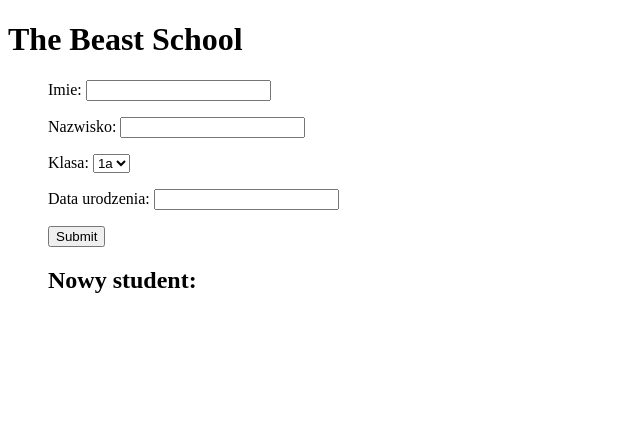
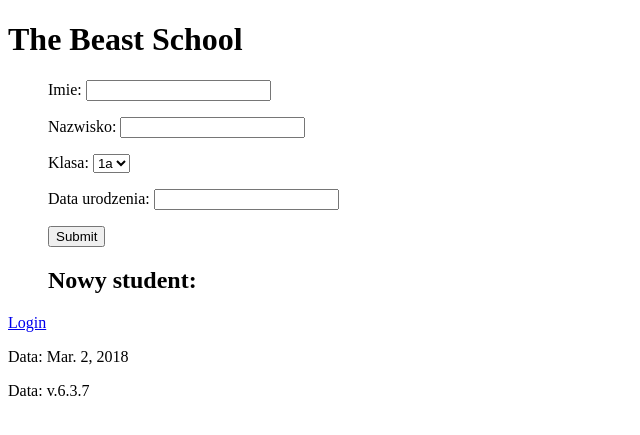
Before and after one commit to Elmartin913/studmanager, a Django app: page /add_student in a window 1280 px wide. Shown: the top 435 px of the page, without its empty margins (0-640 px from the left). Run offline with Django 3.2, Linux system fonts and the light colour scheme.

Commit message:
LoginView LogoutView

```diff
--- a/studmanage/smapp/forms.py
+++ b/studmanage/smapp/forms.py
@@ -33,3 +33,8 @@ class MessageForm(forms.ModelForm):
     class Meta:
         model = Message
         exclude = ['date_sent']
+
+
+class LoginForm(forms.Form):
+    login = forms.CharField(label='Login')
+    password = forms.CharField(label='Haslo', widget=forms.PasswordInput)
--- a/studmanage/smapp/templates/base.html
+++ b/studmanage/smapp/templates/base.html
@@ -11,6 +11,16 @@
         <ul>
             {% block content %} {% endblock %}
         </ul>
+        <footer>
+            <p>{{ request.user.username }}</p>
+            {% if request.user.is_authenticated %}
+                <p><a href="{% url 'logout' %}">Logout</a></p>
+            {% else %}
+                <p><a href="{% url 'login' %}">Login</a></p>
+            {% endif %}
+            <p>Data: {{ date }}</p>
+            <p>Data: {{ version }}</p>
+        </footer>
     </body>
 
 </html>
--- a/studmanage/smapp/views.py
+++ b/studmanage/smapp/views.py
@@ -4,6 +4,7 @@ from django.views import View
 from django.views.generic.edit import CreateView
 from django.views.generic.list import ListView
 from django.contrib.auth.models import User
+from django.contrib.auth import login, logout
 from django.http import HttpResponse, HttpResponseRedirect, request
 from django.urls import reverse, reverse_lazy
 
@@ -22,6 +23,7 @@ from .forms import (
     PresenceListForm,
     SchoolSubjectForm,
     MessageForm,
+    LoginForm,
 )
 
 
@@ -160,3 +162,31 @@ class MessageFormView(CreateView):
 class UserListView(ListView):
     model = User
     template_name = 'user_list.html'
+
+
+class LoginView(View):
+
+    def get(self, request):
+        form = LoginForm()
+        return render(request, 'login.html', {'form': form})
+
+    def post(self, request):
+        form = LoginForm(request.POST)
+        if form.is_valid():
+            login2 = form.cleaned_data['login']
+            password = form.cleaned_data['password']
+            user = authenticate(
+                username=login2,
+                password=password
+            )
+            if user is not None:
+                login(request, user)
+                return HttpResponse('Zalogowany {}'.format(user.username))
+            else:
+                return HttpResponse('Niepoprawne dane do logowania')
+
+
+class LogoutView(View):
+    def get(self, request):
+        logout(request)
+        return HttpResponseRedirect(reverse('login'))
--- a/studmanage/studmanage/settings.py
+++ b/studmanage/studmanage/settings.py
@@ -105,7 +105,7 @@ AUTH_PASSWORD_VALIDATORS = [
 # Internationalization
 # https://docs.djangoproject.com/en/2.0/topics/i18n/
 
-LANGUAGE_CODE = 'en-us'
+LANGUAGE_CODE = 'pl-pl'
 
 TIME_ZONE = 'UTC'
 
@@ -120,3 +120,5 @@ USE_TZ = True
 # https://docs.djangoproject.com/en/2.0/howto/static-files/
 
 STATIC_URL = '/static/'
+
+LOGIN_URL = '/login/'
--- a/studmanage/studmanage/urls.py
+++ b/studmanage/studmanage/urls.py
@@ -27,6 +27,8 @@ from smapp.views import (
     SchoolSubjectCreateView,
     MessageFormView,
     UserListView,
+    LoginView,
+    LogoutView,
 )
 
 
@@ -52,4 +54,8 @@ urlpatterns = [
             name="compose_message"),
     re_path(r'list_users', UserListView.as_view(),
             name="list_users"),
+    re_path(r'login', LoginView.as_view(),
+            name="login"),
+    re_path(r'logout', LogoutView.as_view(),
+            name="logout"),
 ]
```
Also changed, not shown: studmanage/smapp/templates/login.html (added, +12 -0 lines), studmanage/db.sqlite3.
